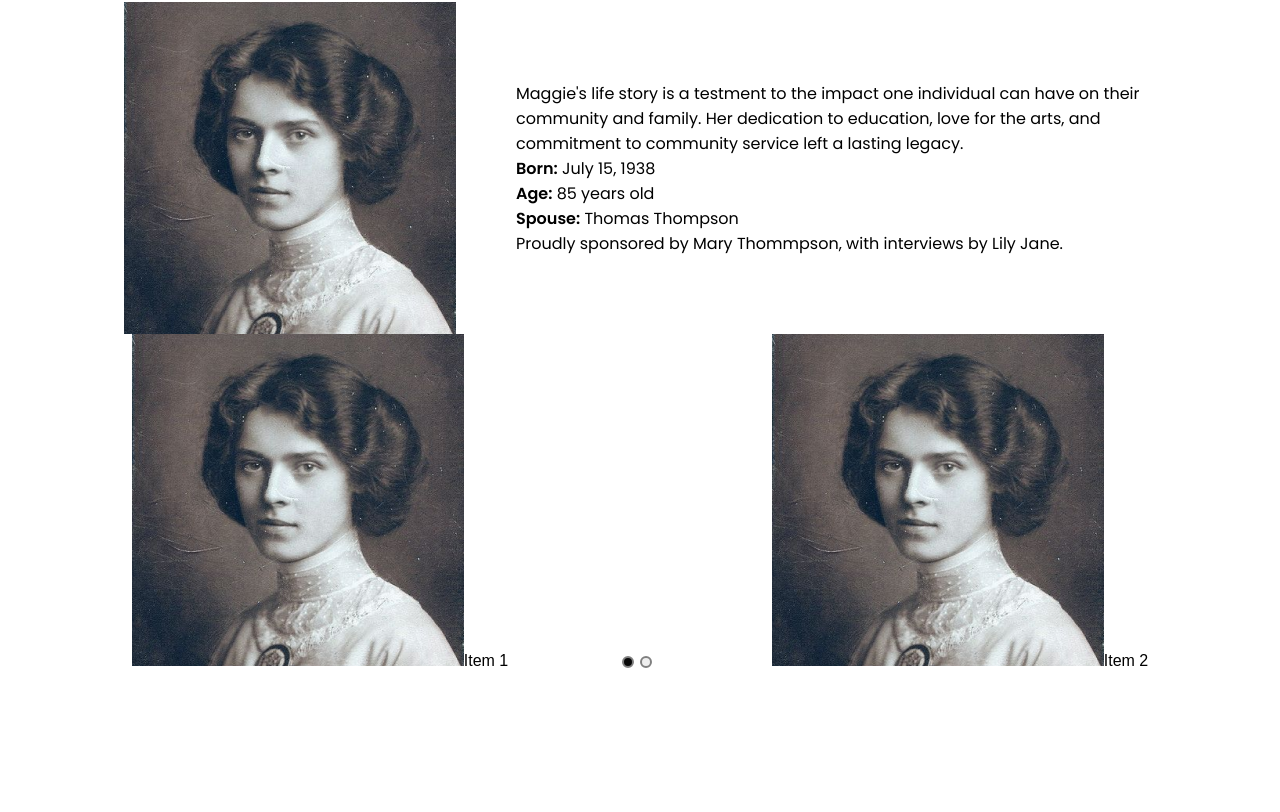
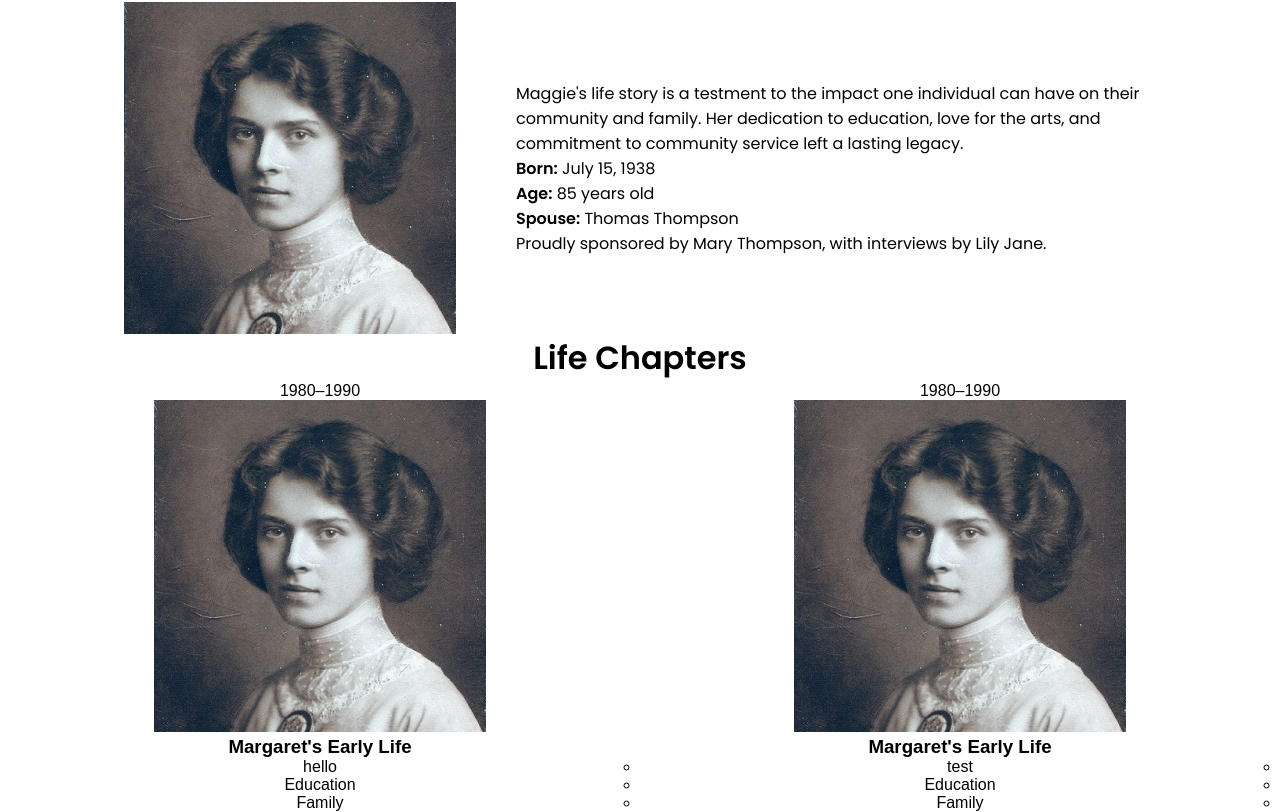
Before and after one commit to theonlyjajohn/TeamVirgil, a React (Create React App) app: page /demo in a window 1280 px wide. Shown: the part 484-1296 px from the top of the page. Before the commit the page ends 1154 px from the top, so only its background shows below. Built offline with nearby package versions, Linux system fonts and the light colour scheme.

Commit message:
carousel rough draft

```diff
--- /dev/null
+++ b/src/components/CarouselCard.js
@@ -0,0 +1,24 @@
+import React from "react";
+
+function CarouselCard({ years, imageUrl, title, items }) {
+  return (
+    <div className="carousel-card">
+      <div className="carousel-card-header">
+        <span className="years">{years}</span>
+      </div>
+      <div className="carousel-card-image">
+        <img src={imageUrl} alt={title} />
+      </div>
+      <div className="carousel-card-body">
+        <h3>{title}</h3>
+        <ul>
+          {items.map((item) => (
+            <li key={item}>{item}</li>
+          ))}
+        </ul>
+      </div>
+    </div>
+  );
+}
+
+export default CarouselCard;
--- a/src/components/Demo.css
+++ b/src/components/Demo.css
@@ -10,7 +10,8 @@
   padding: 0;
 }
 
-p {
+p,
+h1 {
   font-family: "Poppins", sans-serif;
 }
 
--- a/src/components/Demo.js
+++ b/src/components/Demo.js
@@ -1,5 +1,6 @@
-import React from "react";
+import React, { useState, useEffect } from "react";
 import { useNavigate } from "react-router-dom";
+import CarouselCard from "./CarouselCard";
 import {
   Link,
   Button,
@@ -13,28 +14,49 @@ import Carousel from "react-multi-carousel";
 import "react-multi-carousel/lib/styles.css";
 
 import "./Demo.css"; // Assume you have corresponding CSS for styling
-function Demo() {
+const Demo = () => {
   const navigate = useNavigate();
 
   const goToHome = () => {
     navigate("/home");
   };
 
+  const [deviceType, setDeviceType] = useState("desktop");
+
+  useEffect(() => {
+    const handleResize = () => {
+      const width = window.innerWidth;
+      let newDeviceType = "desktop";
+      if (width < 1024 && width >= 464) {
+        newDeviceType = "tablet";
+      } else if (width < 464) {
+        newDeviceType = "mobile";
+      }
+      setDeviceType(newDeviceType);
+    };
+
+    handleResize(); // Call initially to set the initial device type
+    window.addEventListener("resize", handleResize);
+
+    return () => {
+      window.removeEventListener("resize", handleResize);
+    };
+  }, []);
+
   const responsive = {
     desktop: {
       breakpoint: { max: 3000, min: 1024 },
       items: 3,
-      slidesToSlide: 3, // optional, default to 1.
     },
     tablet: {
       breakpoint: { max: 1024, min: 464 },
       items: 2,
-      slidesToSlide: 2, // optional, default to 1.
+      slidesToSlide: 2,
     },
     mobile: {
       breakpoint: { max: 464, min: 0 },
       items: 1,
-      slidesToSlide: 1, // optional, default to 1.
+      slidesToSlide: 1,
     },
   };
 
@@ -86,16 +108,17 @@ function Demo() {
                 Thompson
               </p>
               <p>
-                Proudly sponsored by Mary Thommpson, with interviews by Lily
+                Proudly sponsored by Mary Thompson, with interviews by Lily
                 Jane.
               </p>
             </p>
           </div>
         </div>
+        <h1>Life Chapters</h1>
         <Carousel
-          swipeable={false}
+          swipeable={true}
           draggable={false}
-          showDots={true}
+          showDots={false}
           responsive={responsive}
           ssr={true} // means to render carousel on server-side.
           infinite={true}
@@ -108,46 +131,34 @@ function Demo() {
           dotListClass="custom-dot-list-style"
           itemClass="carousel-item-padding-40-px"
         >
-          <div>
-            {" "}
-            <img
-              src={MargaretThompson}
-              alt="Black and white photo of Margaret Thompson"
-              style={{ width: "auto", height: "100%", objectFit: "cover" }}
-            />
-            Item 1
-          </div>
-          <div>
-            {" "}
-            <img
-              src={MargaretThompson}
-              alt="Black and white photo of Margaret Thompson"
-              style={{ width: "auto", height: "100%", objectFit: "cover" }}
-            />
-            Item 2
-          </div>
-          <div>
-            {" "}
-            <img
-              src={MargaretThompson}
-              alt="Black and white photo of Margaret Thompson"
-              style={{ width: "auto", height: "100%", objectFit: "cover" }}
-            />
-            Item 3
-          </div>
-          <div>
-            {" "}
-            <img
-              src={MargaretThompson}
-              alt="Black and white photo of Margaret Thompson"
-              style={{ width: "auto", height: "100%", objectFit: "cover" }}
-            />
-            Item 4
-          </div>
+          <CarouselCard
+            years={"1980–1990"}
+            imageUrl={MargaretThompson}
+            title={"Margaret's Early Life"}
+            items={["hello", "Education", "Family"]}
+          />
+          <CarouselCard
+            years={"1980–1990"}
+            imageUrl={MargaretThompson}
+            title={"Margaret's Early Life"}
+            items={["test", "Education", "Family"]}
+          />
+          <CarouselCard
+            years={"1980–1990"}
+            imageUrl={MargaretThompson}
+            title={"Margaret's Early Life"}
+            items={["haha", "Education", "Family"]}
+          />
+          <CarouselCard
+            years={"1980–1990"}
+            imageUrl={MargaretThompson}
+            title={"Margaret's Early Life"}
+            items={["yes", "Education", "Family"]}
+          />
         </Carousel>
       </main>
     </div>
   );
-}
+};
 
 export default Demo;
```
